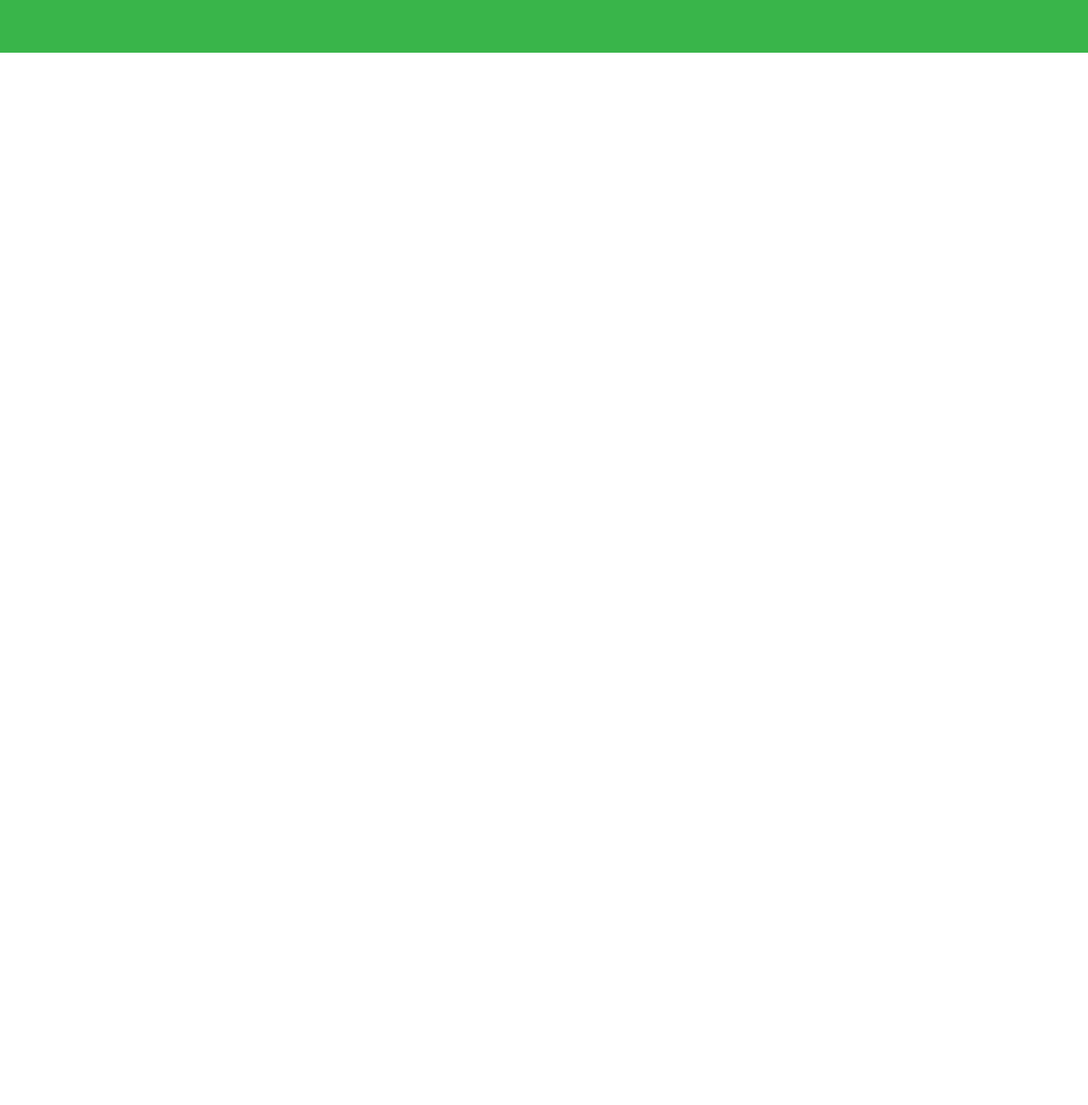
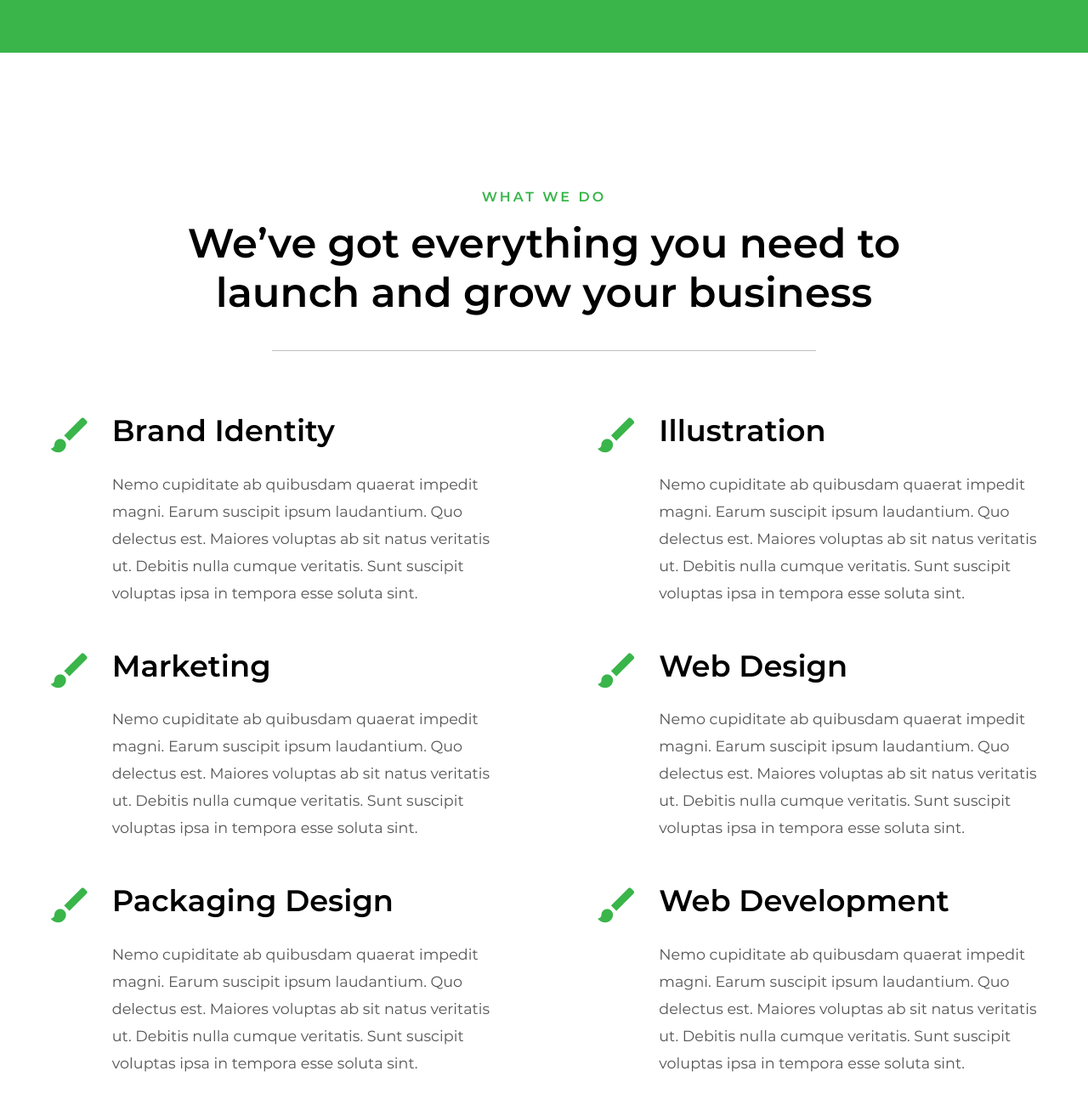
Before and after one commit to fourty-one/glint4, a website built with webpack: page src/index.html in a window 1280 px wide. Shown: the part 1805-3105 px from the top of the page at 85% size. Before the commit the page ends 1867 px from the top, so only its background shows below. Built offline with nearby package versions, Linux system fonts and the light colour scheme.

Commit message:
section services

```diff
--- a/src/index.html
+++ b/src/index.html
@@ -75,6 +75,100 @@
 					</ul>
 				</div>
 			</section>
+			<section class="services">
+				<div class="container services-container flex flex-column items-center">
+					<h3 class="section-title services__section-title green">What We Do</h3>
+					<span class="section-description services__section-description hline">
+						We’ve got everything you need to launch and grow your business
+					</span>
+					<ul class="services__services-list services-list flex flex-wrap space-between">
+						<li class="services-list__item service flex">
+							<i class="material-icons service__icon green">brush</i>
+							<div class="service__text">
+								<h4 class="service__name semi-bold">Brand Identity</h4>
+								<p class="service__info">
+									Nemo cupiditate ab quibusdam quaerat impedit
+									magni. Earum suscipit ipsum laudantium.
+									Quo delectus est. Maiores voluptas ab sit
+									natus veritatis ut. Debitis nulla cumque
+									veritatis. Sunt suscipit voluptas
+									ipsa in tempora esse soluta sint.
+								</p>
+							</div>
+						</li>
+						<li class="services-list__item service flex">
+							<i class="material-icons service__icon green">brush</i>
+							<div class="service__text">
+								<h4 class="service__name semi-bold">Illustration</h4>
+								<p class="service__info">
+									Nemo cupiditate ab quibusdam quaerat impedit
+									magni. Earum suscipit ipsum laudantium.
+									Quo delectus est. Maiores voluptas ab sit
+									natus veritatis ut. Debitis nulla cumque
+									veritatis. Sunt suscipit voluptas
+									ipsa in tempora esse soluta sint.
+								</p>
+							</div>
+						</li>
+						<li class="services-list__item service flex">
+							<i class="material-icons service__icon green">brush</i>
+							<div class="service__text">
+								<h4 class="service__name semi-bold">Marketing</h4>
+								<p class="service__info">
+									Nemo cupiditate ab quibusdam quaerat impedit
+									magni. Earum suscipit ipsum laudantium.
+									Quo delectus est. Maiores voluptas ab sit
+									natus veritatis ut. Debitis nulla cumque
+									veritatis. Sunt suscipit voluptas
+									ipsa in tempora esse soluta sint.
+								</p>
+							</div>
+						</li>
+						<li class="services-list__item service flex">
+							<i class="material-icons service__icon green">brush</i>
+							<div class="service__text">
+								<h4 class="service__name semi-bold">Web Design</h4>
+								<p class="service__info">
+									Nemo cupiditate ab quibusdam quaerat impedit
+									magni. Earum suscipit ipsum laudantium.
+									Quo delectus est. Maiores voluptas ab sit
+									natus veritatis ut. Debitis nulla cumque
+									veritatis. Sunt suscipit voluptas
+									ipsa in tempora esse soluta sint.
+								</p>
+							</div>
+						</li>
+						<li class="services-list__item service flex">
+							<i class="material-icons service__icon green">brush</i>
+							<div class="service__text">
+								<h4 class="service__name semi-bold">Packaging Design</h4>
+								<p class="service__info">
+									Nemo cupiditate ab quibusdam quaerat impedit
+									magni. Earum suscipit ipsum laudantium.
+									Quo delectus est. Maiores voluptas ab sit
+									natus veritatis ut. Debitis nulla cumque
+									veritatis. Sunt suscipit voluptas
+									ipsa in tempora esse soluta sint.
+								</p>
+							</div>
+						</li>
+						<li class="services-list__item service flex">
+							<i class="material-icons service__icon green">brush</i>
+							<div class="service__text">
+								<h4 class="service__name semi-bold">Web Development</h4>
+								<p class="service__info">
+									Nemo cupiditate ab quibusdam quaerat impedit
+									magni. Earum suscipit ipsum laudantium.
+									Quo delectus est. Maiores voluptas ab sit
+									natus veritatis ut. Debitis nulla cumque
+									veritatis. Sunt suscipit voluptas
+									ipsa in tempora esse soluta sint.
+								</p>
+							</div>
+						</li>
+					</ul>
+				</div>
+			</section>
 		</main>
 	</div>
 </body>
--- a/src/scss/components/_header.scss
+++ b/src/scss/components/_header.scss
@@ -3,6 +3,10 @@
 	width: 100%;
 	padding: 3rem;
 	z-index: 5;
+
+	@include for-phone {
+		padding: 2rem;
+	}
 
 	&__logo {
 		width: 6rem;
@@ -15,6 +19,11 @@
 		background-color: var(--color-black);
 		padding: 0.2rem 0.6rem;
 		letter-spacing: 2px;
+
+		@include for-phone {
+			top: 2rem;
+			right: 2rem;
+		}
 	}
 
 	&__icon {
--- /dev/null
+++ b/src/scss/components/_services.scss
@@ -0,0 +1,58 @@
+.services {
+	padding-bottom: 6rem;
+	background-color: var(--color-white);
+}
+
+.services-list {
+	margin-top: 7rem;
+
+	@include for-phone {
+	    flex-direction: column;
+	}
+
+	&__item {
+		width: 45%;
+		margin-bottom: 3rem;
+
+		@include for-phone {
+	    	width: 98%;
+	    	text-align: center;
+		}
+	}
+}
+
+.service {
+	@include for-phone {
+	    flex-direction: column;
+	}
+
+	&__icon {
+		margin-right: 1.4rem;
+		font-size: 3.4rem;
+
+		@include for-phone {
+	    	margin-right: 0;
+	    	margin-bottom: 1rem;
+		}
+	}
+
+	&__name {
+		font-size: 2.2rem;
+
+		@include for-phone {
+	    	font-size: 2rem;
+		}
+	}
+
+	&__info {
+		margin-top: 1.6rem;
+		color: var(--color-emperor);
+		font-size: 1.1rem;
+		line-height: 2rem;
+
+		@include for-phone {
+	    	font-size: 1rem;
+	    	line-height: 1.8rem;
+		}
+	}
+}
--- a/src/scss/style.scss
+++ b/src/scss/style.scss
@@ -7,3 +7,4 @@
 @import "components/_header.scss";
 @import "components/_hero.scss";
 @import "components/_about.scss";
+@import "components/_services.scss";
```
